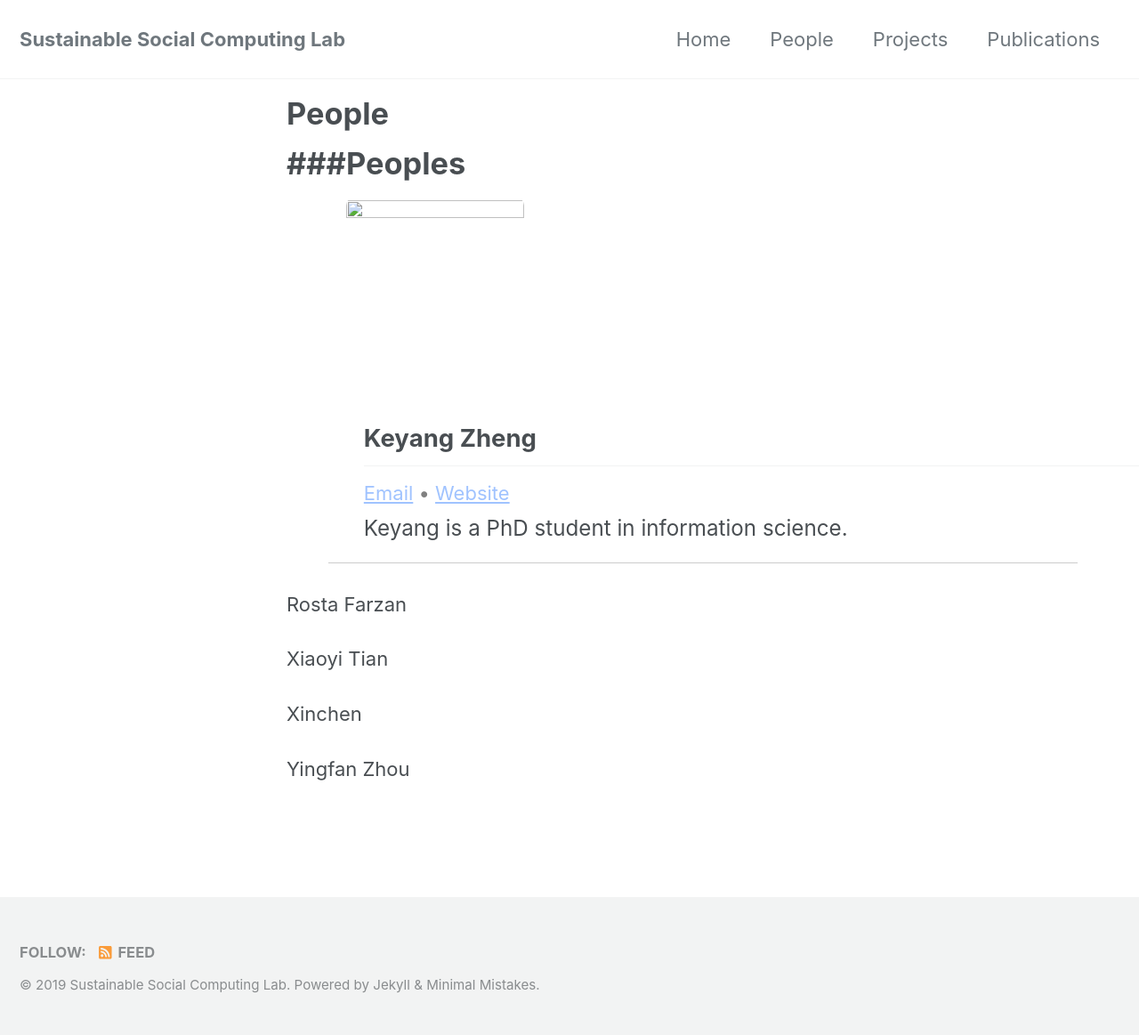
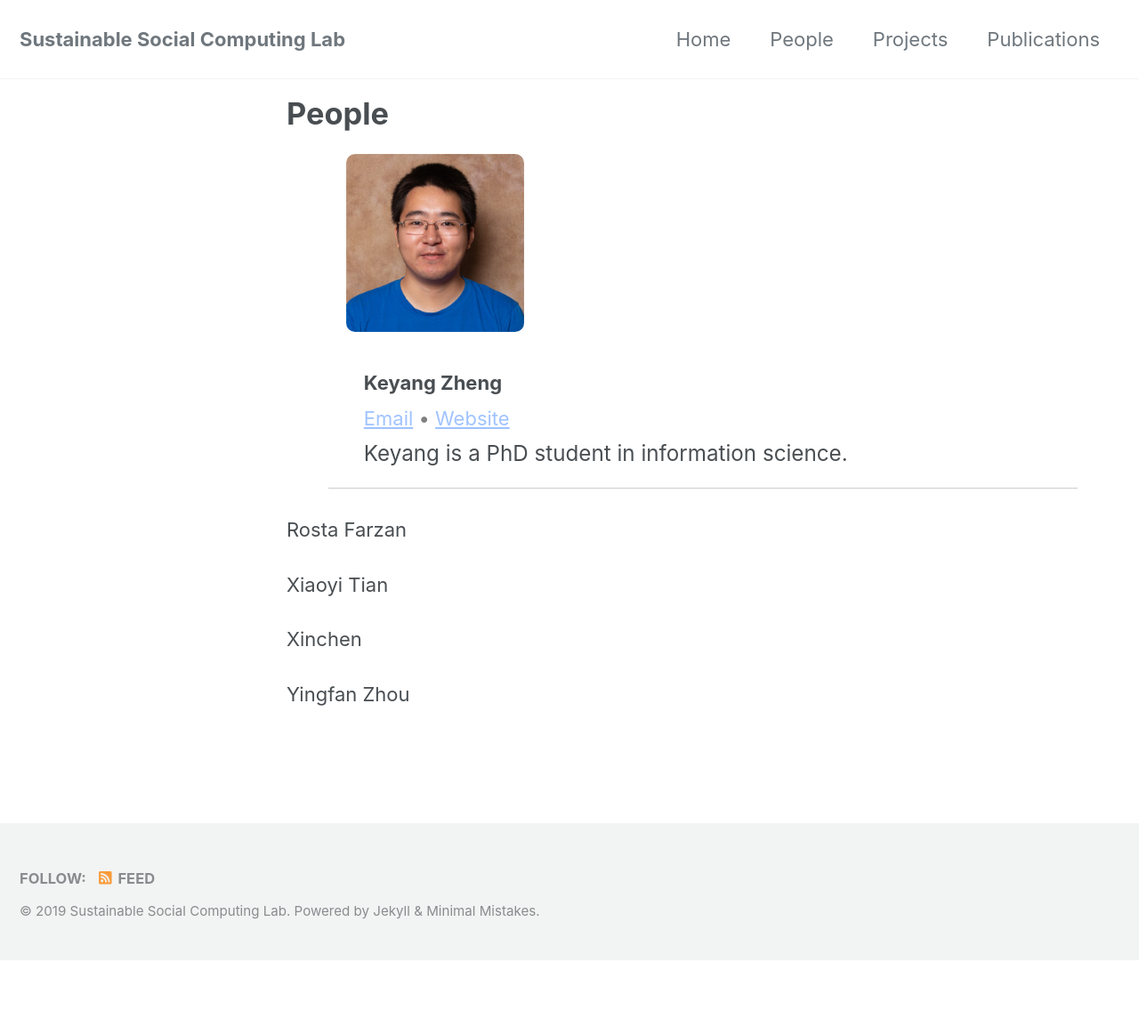
Before and after one commit to SSC-Pitt/SSC-Pitt.github.io, a Jekyll site: the page built from _pages/people.md, in a window 1280 px wide. Shown: the whole page at 89% size. Built offline with Jekyll 4.4.1, drawn with Linux system fonts in a browser that asks for light colours; cached includes are drawn as plain includes; nearby versions of some CDN libraries; after the commit the page ends 1079 px from its top, so only the background shows below that.

Commit message:
small changes to member template

```diff
--- a/_pages/people.md
+++ b/_pages/people.md
@@ -6,16 +6,14 @@ excerpt: "Members of SSC Labs"
 sitemap: true
 permalink: /people.html
 ---
-###Peoples
-===
 <div class="person">
   <div class="profile-img">
-    <img src="keyang.jpg" alt="" height="200" width="200">
+    <img src="/assets/img/keyang.jpg" alt="" height="200" width="200">
   </div>
   <div class="profile-text">
-    <h2>
+    <h3>
       Keyang Zheng
-    </h2>
+    </h3>
     <p class="links">
       <a href="https://blog.keyang.xyz">Email</a>
       •
```
Also changed, not shown: assets/img/keyang.jpg (added).
